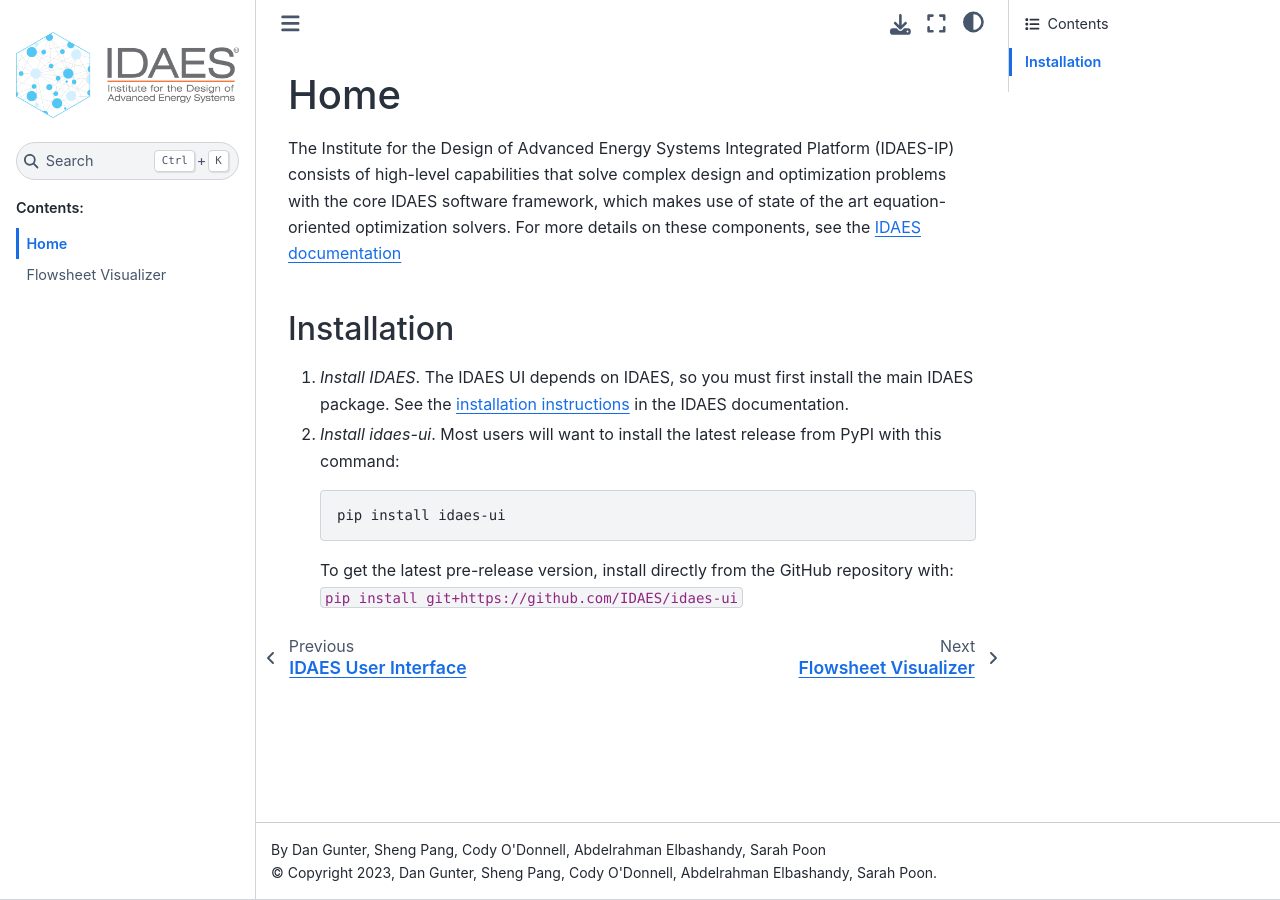
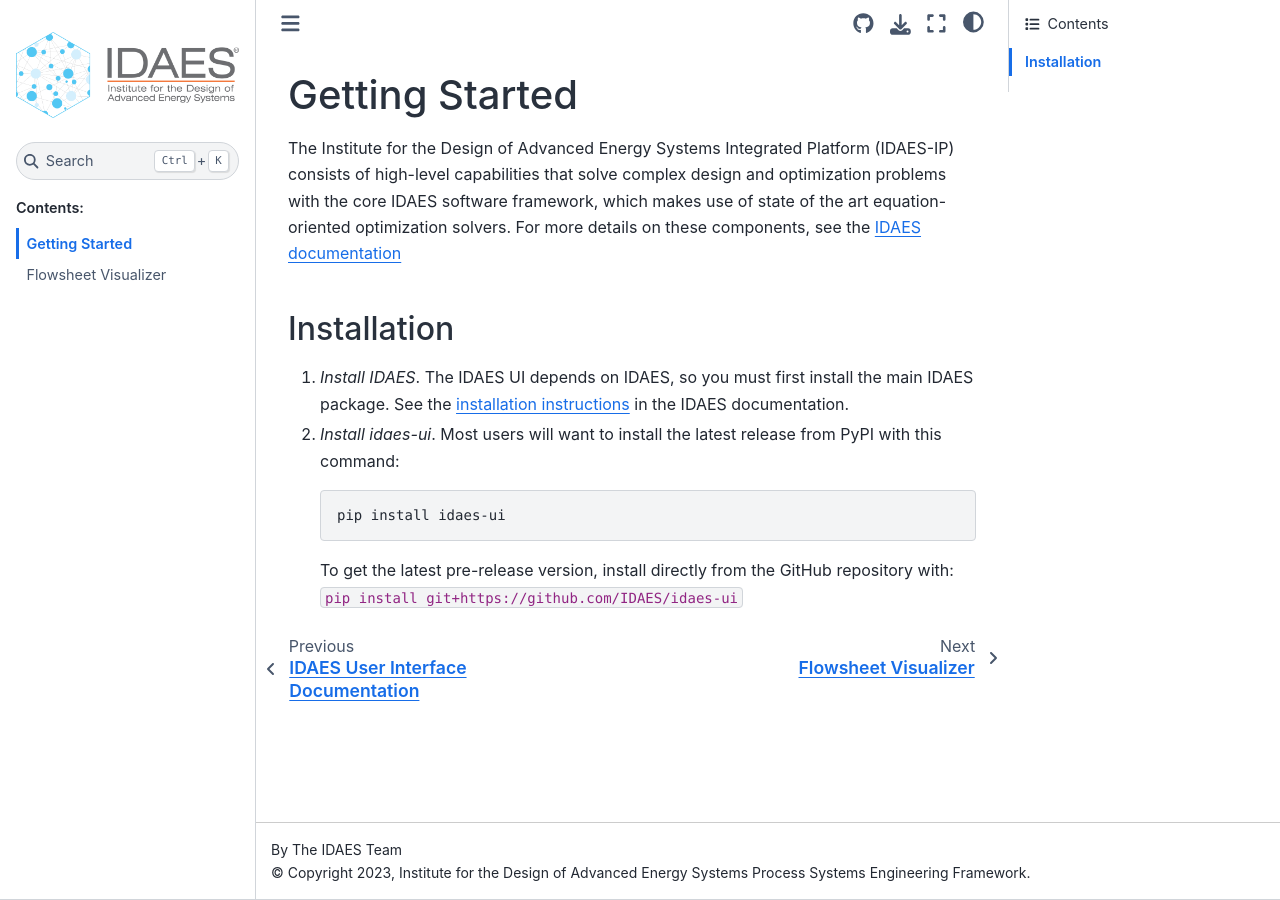
Before and after one commit to IDAES/idaes-ui, a Sphinx documentation site: the page built from docs/home.md, in a window 1280 px wide. Built offline with Sphinx 7.4.7 and the Sphinx Book theme 1.1.4, drawn with Linux system fonts in a browser that asks for light colours; pages that are not in the unit, such as notebooks, are missing from menus.

Commit message:
misc improvements

```diff
--- a/docs/conf.py
+++ b/docs/conf.py
@@ -1,13 +1,21 @@
+import os
+import sys
+
+sys.path.insert(0, os.path.abspath(".."))
+
 # Configuration file for the Sphinx documentation builder.
 project = "IDAES-UI"
-copyright = (
-    "2023, Dan Gunter, Sheng Pang, Cody O'Donnell, Abdelrahman Elbashandy, Sarah Poon"
-)
-author = "Dan Gunter, Sheng Pang, Cody O'Donnell, Abdelrahman Elbashandy, Sarah Poon"
+copyright = "2023, Institute for the Design of Advanced Energy Systems Process Systems Engineering Framework"
+author = "The IDAES Team"
 release = "0.23.6"
 
-extensions = ["myst_parser"]
-
+extensions = [
+    "myst_parser",
+    "sphinx.ext.autodoc",
+    "sphinx.ext.autosummary",
+    "sphinx.ext.napoleon",
+    "sphinx.ext.viewcode",
+]
 templates_path = ["_templates"]
 exclude_patterns = ["_build", "Thumbs.db", ".DS_Store"]
 
@@ -16,14 +24,28 @@
 html_static_path = ["_static"]
 html_logo = "_static/logo.png"
 html_theme_options = {
-    "logo": {
-       "image_light":  "_static/logo.png",
-        "image_dark": "_static/logo.png"
-    }
+    "logo": {"image_light": "_static/logo.png", "image_dark": "_static/logo.png"},
+    "repository_provider": "github",
+    "repository_url": "https://github.com/IDAES/idaes-ui",
+    "use_repository_button": True,
+    "path_to_docs": "docs",
 }
 
 # MyST
-myst_heading_anchors = 2
+myst_heading_anchors = 3
 myst_enable_extensions = [
     "deflist",  # definition lists
 ]
+
+# Autodoc
+autosummary_generate = True
+
+autodoc_default_options = {
+    "members": True,
+    # The ones below should be optional but work nicely together with
+    # example_package/autodoctest/doc/source/_templates/autosummary/class.rst
+    # and other defaults in sphinx-autodoc.
+    "show-inheritance": True,
+    "inherited-members": True,
+    "no-special-members": True,
+}
--- a/docs/home.md
+++ b/docs/home.md
@@ -1,9 +1,8 @@
 ---
-Title: Home
 Creator: Dan Gunter
 Date: 2023-06-27
 ---
-# Home
+# Getting Started
 
 The Institute for the Design of Advanced Energy Systems Integrated Platform (IDAES-IP) consists of high-level capabilities that solve complex design and optimization problems with the core IDAES software framework, which makes use of state of the art equation-oriented optimization  solvers. For more details on these components, see the
 <a href="https://idaes-pse.readthedocs.io/en/stable/" target="_blank">IDAES documentation</a>
```
Also changed, not shown: docs/fv.md (+9 -0 lines), docs/index.md (added, +19 -0 lines), docs/index.rst (deleted, +0 -23 lines).
